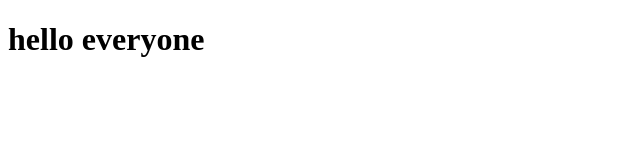
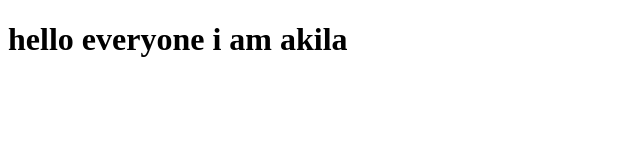
Before and after one commit to Akilasubramaniam/mid, a plain HTML site: page index.html in a window 1280 px wide. Shown: the whole page, without its empty margins (0-640 px from the left). Drawn offline with Linux system fonts and the light colour scheme.

Commit message:
Update index.html

```diff
--- a/index.html
+++ b/index.html
@@ -6,6 +6,6 @@
     <title>Document</title>
 </head>
 <body>
-    <h1>hello everyone</h1>
+    <h1>hello everyone i am akila</h1>
 </body>
 </html>
```
